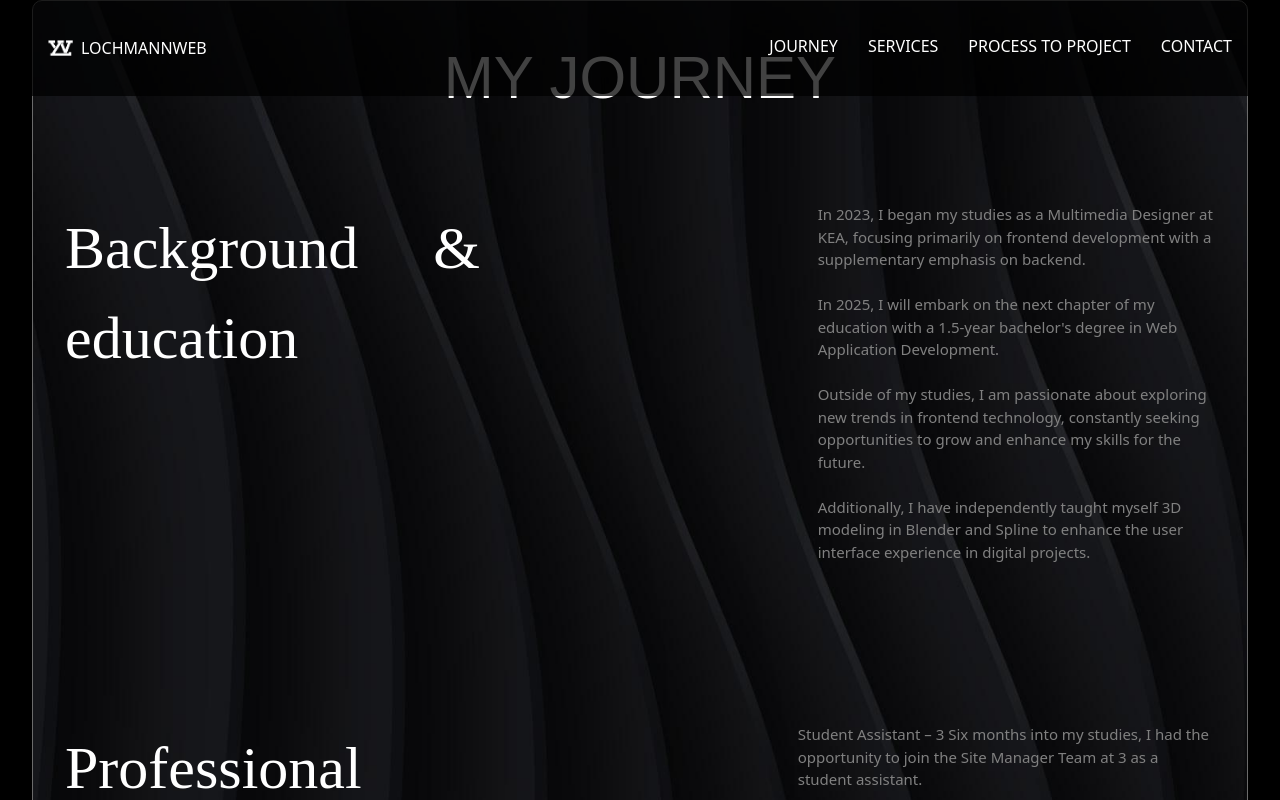
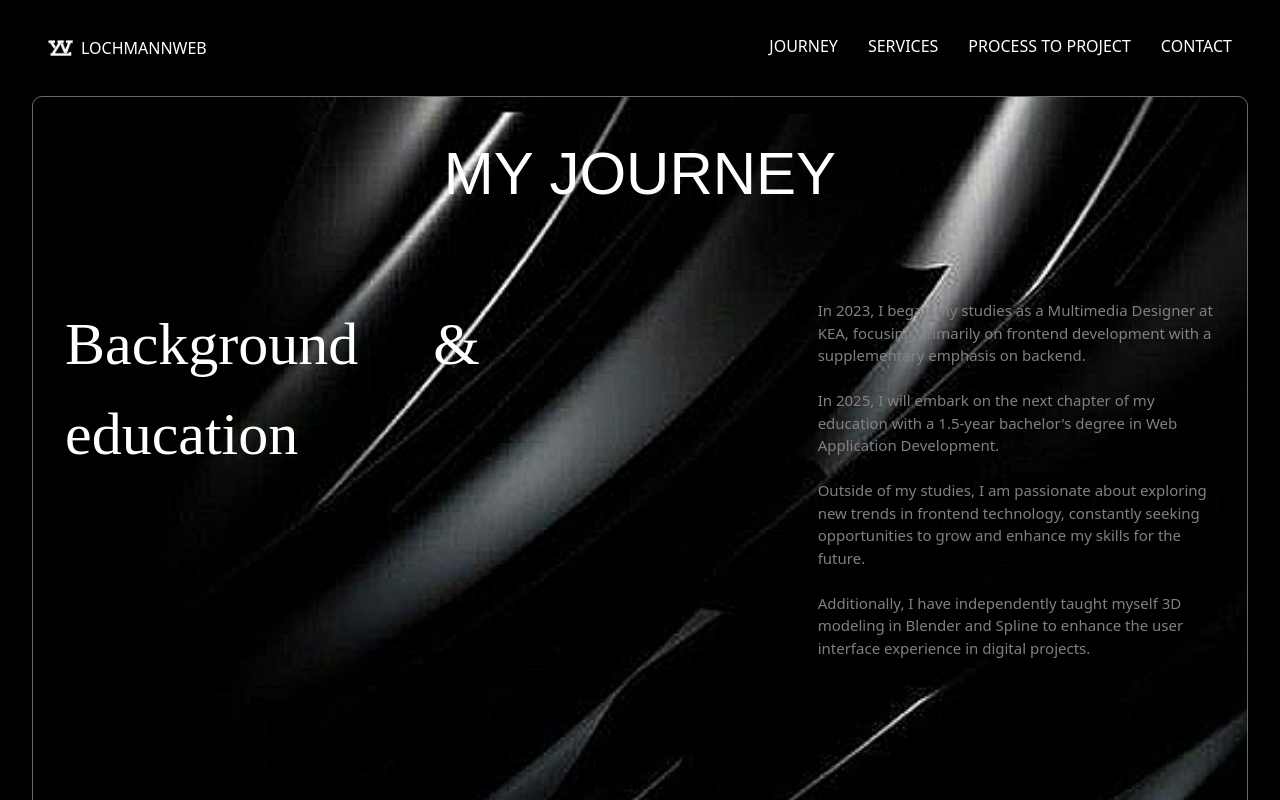
Before and after one commit to Lochmannweb/lochmann-web, a Next.js app: page /About in a window 1280 px wide. Shown: the top 800 px of the page. Built offline with nearby package versions, Linux system fonts and the light colour scheme; a web font is replaced by a local one.

Commit message:
journey page

```diff
--- a/src/app/About/page.jsx
+++ b/src/app/About/page.jsx
@@ -17,14 +17,17 @@ const IMG = styled.div({
   borderRadius: '10px',
   borderColor: '#6b6b6b',
   borderWidth: 'thin',
-  backgroundImage: `url('/header-work-dbg.jpg')`,
+  backgroundImage: `url('/test.jpg')`,
   backgroundSize: 'cover',
   justifySelf: 'center',
+  marginTop: '3.5rem',
   [`@media (min-width: ${breakpoints.md})`]: {
     width: '95%',
+    marginTop: '6rem',
     },
     [`@media (min-width: ${breakpoints.lg})`]: {
       width: '95%',
+      marginTop: '6rem',
       // height: '70vh',
       },
 });
@@ -39,7 +42,6 @@ const Container = styled.div({
     marginBottom: '0rem',
   },
   [`@media (min-width: ${breakpoints.lg})`]: {
-    // marginTop: '5rem',
     marginBottom: '0rem',
   },
 })
--- a/src/app/components/Header.jsx
+++ b/src/app/components/Header.jsx
@@ -57,7 +57,7 @@ const Container = styled.div({
     marginBottom: '3rem',
   },
   [`@media (min-width: ${breakpoints.lg})`]: {
-    marginTop: '15rem',
+    marginTop: '3rem',
     marginBottom: '5rem',
   },
 });
```
